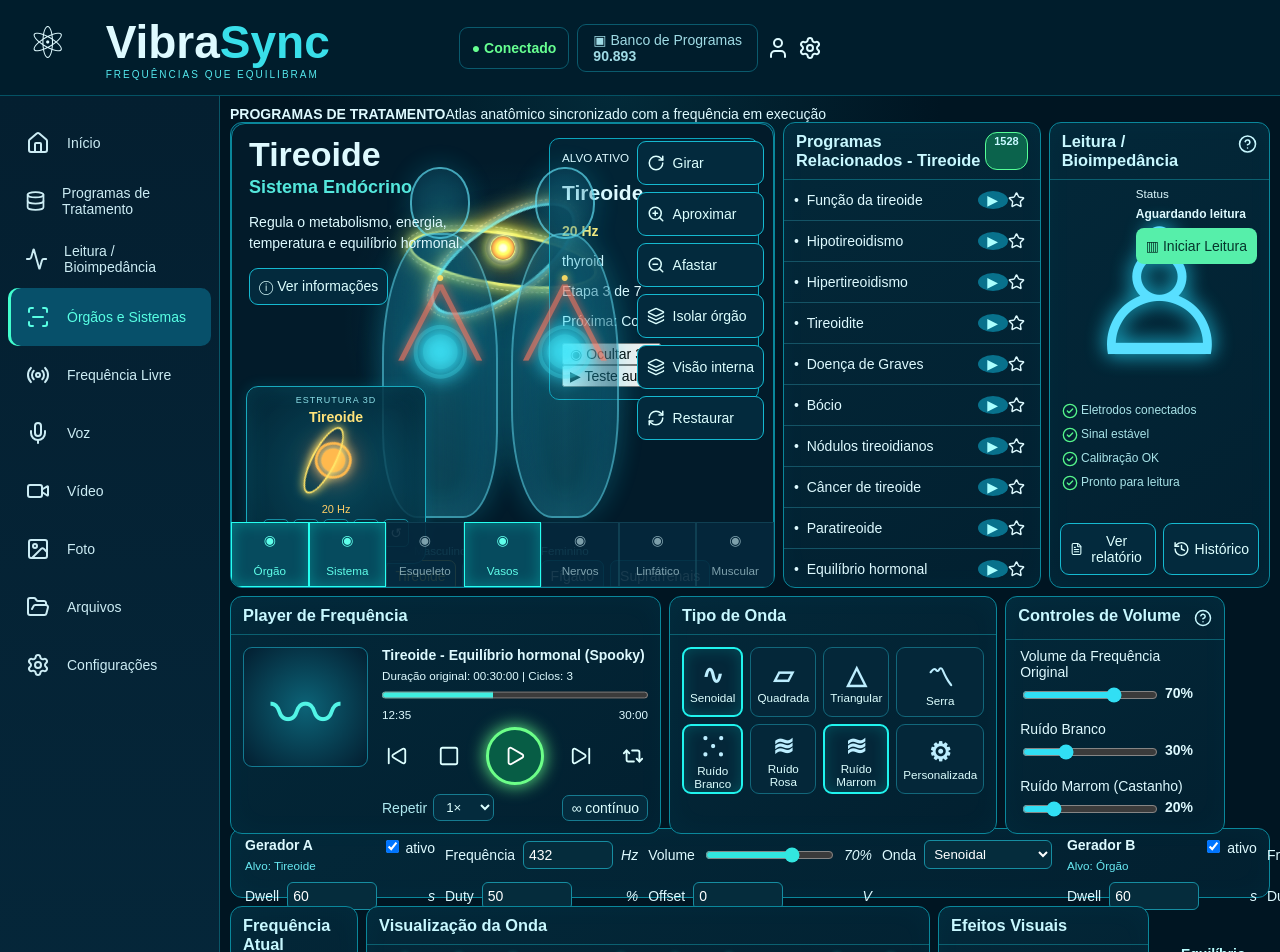
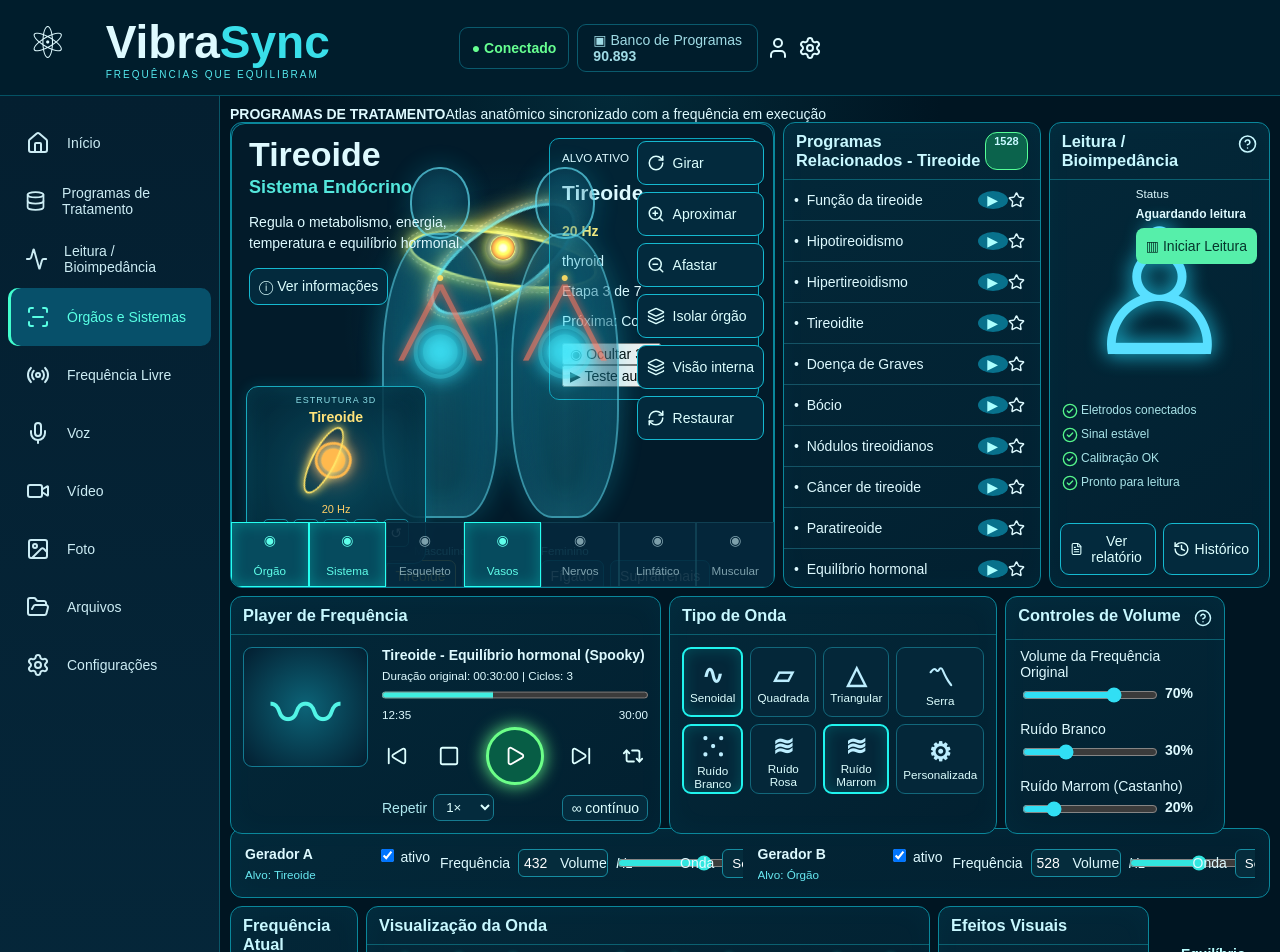
Before and after one commit to marcosfersant/vibrasync-next, a React (Vite) app: page / in a window 1280 px wide. Shown: the top 952 px of the page. Built offline with nearby package versions, Linux system fonts and the light colour scheme.

Commit message:
Item 10: layout dos parametros avançados dos motores

```diff
--- a/src/style.css
+++ b/src/style.css
@@ -94,3 +94,7 @@ button:active{transform:translateY(2px) scale(.985)!important;box-shadow:inset 0
 .nav-feedback b{color:#62f4e8}.nav-feedback span{font-size:11px;color:#80bdc7}.nav-feedback button{margin-left:auto;border:0;background:transparent;color:#aeeef4;font-size:20px}
 button:focus-visible{outline:2px solid #67fff0;outline-offset:2px}
 button[disabled]{opacity:.45;cursor:not-allowed}
+
+.gen{grid-template-columns:185px repeat(6,minmax(110px,1fr));overflow-x:auto}
+.gen-advanced{display:grid!important;grid-template-columns:auto 70px auto!important;gap:5px!important}
+.gen-advanced input{width:70px;background:#052c3c;border:1px solid #168da1;color:#fff;border-radius:6px;padding:5px}
```
